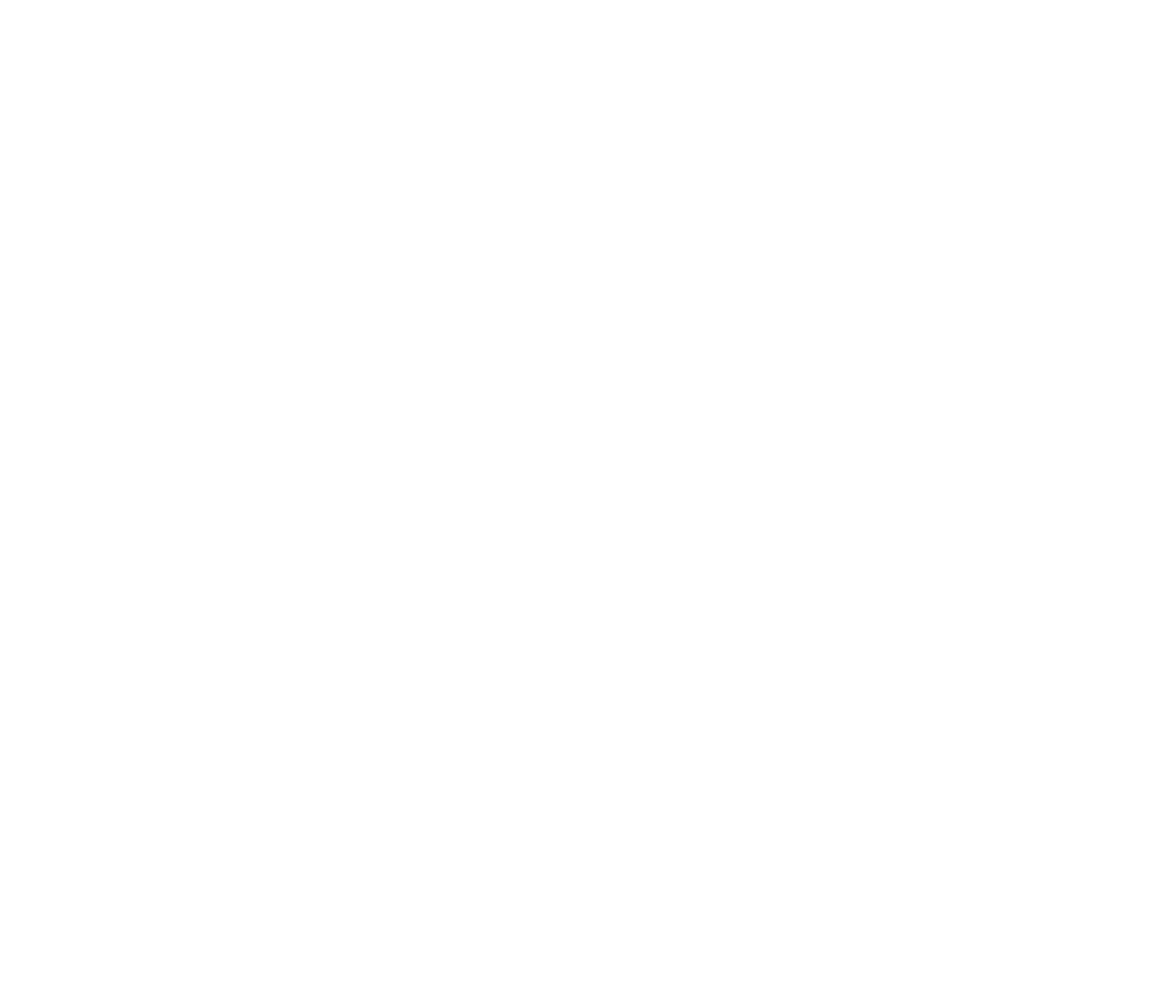
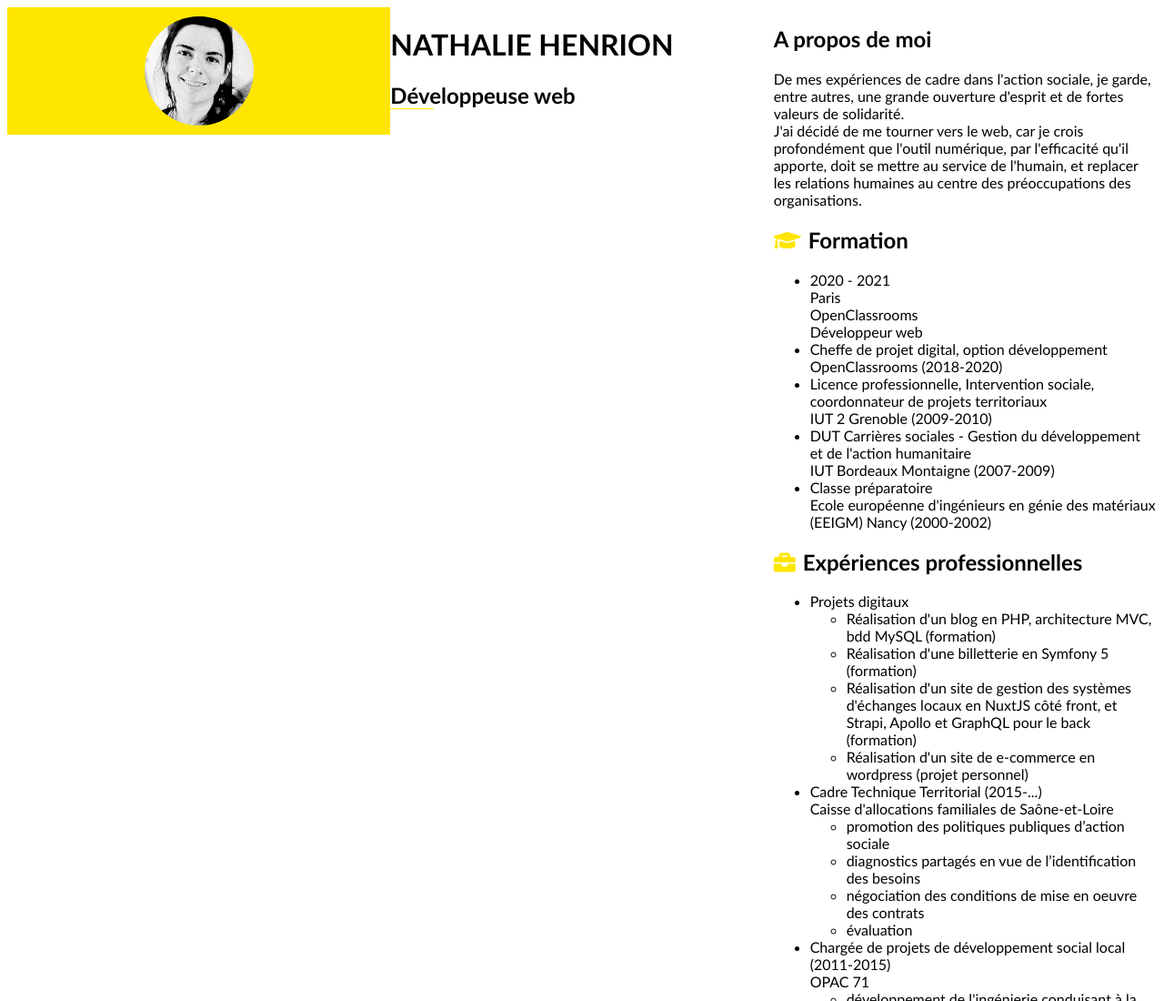
Before and after one commit to Nathalie57/Projet-2, a plain HTML site: page index.html in a window 1280 px wide. Shown: the top 1100 px of the page at 91% size. Before the commit the page ends 800 px from the top, so only its background shows below. Drawn offline with Linux system fonts and the light colour scheme.

Commit message:
semantic tags

```diff
--- a/index.html
+++ b/index.html
@@ -1,12 +1,126 @@
 <!DOCTYPE html>
 <html lang="fr">
+
 <head>
   <meta charset="utf-8">
   <title>Nathalie Henrion</title>
   <meta name="viewport" content="width=device-width, initial-scale=1, user-scalable=no" />
   <link rel="stylesheet" href="main.css" />
+  <link rel="stylesheet" href="https://cdnjs.cloudflare.com/ajax/libs/font-awesome/5.14.0/css/all.min.css"
+    integrity="sha512-1PKOgIY59xJ8Co8+NE6FZ+LOAZKjy+KY8iq0G4B3CyeY6wYHN3yt9PW0XpSriVlkMXe40PTKnXrLnZ9+fkDaog=="
+    crossorigin="anonymous" />
 </head>
+
 <body>
+  <div class="container">
+    <div class="profile">
+      <img class="image" src="profile.png" />
+    </div>
+    <header>
+      <h1>NATHALIE HENRION</h1>
+      <h2>Développeuse web</h2>
+    </header>
+    <main>
+      <section class="about">
+        <h2>A propos de moi</h2>
+        <p>De mes expériences de cadre dans l'action sociale, je garde, entre autres, une grande ouverture d'esprit et
+          de
+          fortes valeurs de solidarité.</br>
+          J'ai décidé de me tourner vers le web, car je crois profondément que l'outil numérique, par l'efficacité qu'il
+          apporte, doit se mettre au service de l'humain, et replacer les relations humaines au centre des
+          préoccupations
+          des organisations.
+        </p>
+      </section>
+      <div class="education">
+        <h2>Formation</h2>
+        <p>
+        <ul>
+          <li>
+            <aside>2020 - 2021</br>Paris</aside>
+            OpenClassrooms</br>Développeur web</br>
+          </li>
+          <li>Cheffe de projet digital, option développement</br>
+            OpenClassrooms (2018-2020)</li>
+          <li>Licence professionnelle, Intervention sociale, coordonnateur de projets territoriaux</br>
+            IUT 2 Grenoble (2009-2010)</li>
+          <li>DUT Carrières sociales - Gestion du développement et de l'action humanitaire</br>
+            IUT Bordeaux Montaigne (2007-2009)</li>
+          <li>Classe préparatoire</br>
+            Ecole européenne d'ingénieurs en génie des matériaux (EEIGM) Nancy (2000-2002)</li>
+        </ul>
+        </p>
+      </div>
+      <div class="work-experience">
+        <h2>Expériences professionnelles</h2>
+        <p>
+        <ul>
+          <li>Projets digitaux</li>
+          <ul>
+            <li>Réalisation d'un blog en PHP, architecture MVC, bdd MySQL (formation)</li>
+            <li>Réalisation d'une billetterie en Symfony 5 (formation)</li>
+            <li>Réalisation d'un site de gestion des systèmes d'échanges locaux en NuxtJS
+              côté front, et Strapi, Apollo et GraphQL pour le back (formation)</li>
+            <li>Réalisation d'un site de e-commerce en wordpress (projet personnel)</li>
+          </ul>
+          <li>Cadre Technique Territorial (2015-...)</br>
+            Caisse d'allocations familiales de Saône-et-Loire</li>
+          <ul>
+            <li>promotion des politiques publiques d’action sociale</li>
+            <li>diagnostics partagés en vue de l’identification des besoins</li>
+            <li>négociation des conditions de mise en oeuvre des contrats</li>
+            <li>évaluation</li>
+          </ul>
+          <li>Chargée de projets de développement social local (2011-2015)</br>
+            OPAC 71</li>
+          <ul>
+            <li>développement de l'ingénierie conduisant à la mise en œuvre de projets dans
+              le domaine de l’économie sociale et solidaire, au bénéfice de l’emploi des
+              habitants : diagnostic, montage du projet, recherche de subventions, suivi et
+              animation</li>
+            <li>mobilisation et mise en dynamique des partenaires, des habitants, des
+              collectivités, sur des projets et des initiatives locales</li>
+          </ul>
+          <li>Chargée de Diagnostic territorial, Animatrice sociale et socioculturelle, Animatrice en ludothèque,
+            Chargée
+            de Projet, Directrice adjointe en centre de vacances (2002 - 2011)</br>
+            Communauté de communes du canton de Pont-de-Veyle, Centre
+            d'animation de Bordeaux Sud, Alliance Française d'Antigua au Guatemala</li>
+        </ul>
+        </p>
+      </div>
+      <div class="recommendation">
+        <h2>Recommandations</h2>
+        <ul>
+          <li>Elodie Pistoia</br>
+            Responsable de territoire - CAF 71</br>
+            Email : elodie.pistoia@cafmacon.cnafmail.fr</li>
+          <li>Fayçal Moumjid</br>
+            Responsable de territoire - CAF 71</br>
+            Email : fayçal.moumjid@cafmacon.cnafmail.fr</li>
+        </ul>
+      </div>
+    </main>
+    <footer>
+      <div class="contact">
+        <h2>Contact</h2>
+        <ul>
+          <li>Email : nathaliehenrion@hotmail.com</li>
+          <li>LinkedIn : in/nathaliehenrion</li>
+          <li>Portfolio : www.nathaliehenrion.fr</li>
+          <li>Github : Nathalie57</li>
+        </ul>
+      </div>
+      <div class="hobby">
+        <h2>Loisirs</h2>
+        <ul>
+          <li>Musique</li>
+          <li>Ski - Snowboard</li>
+          <li>Voyages</li>
+        </ul>
+      </div>
+    </footer>
+  </div>
+</body>
 
-  </body>
 </html>
--- a/main.css
+++ b/main.css
@@ -0,0 +1,88 @@
+:root {
+    --jaune:#FFE600;
+    font-family: 'Gill Sans', 'Gill Sans MT', Calibri, 'Trebuchet MS', sans-serif;
+}
+
+.container {
+    display: grid;
+    grid-template-columns: 1fr;
+    grid-template-rows: 2fr, 1fr, 3fr, 3fr, 2fr, 1fr, 1fr, 1fr;
+}
+
+header h2:after {
+    content: " ";
+    display: block;
+    border-top: 1px solid var(--jaune);
+    width: 3rem;
+}
+
+.profile {
+    background-color: var(--jaune);
+    height: 140px;
+    display: flex;
+    justify-content: center;
+    align-items: center;
+}
+
+.education h2:before {
+    content: "\f19d";
+    font-family: "Font Awesome 5 Free";
+    color: var(--jaune);
+    margin-right: .5rem;
+}
+
+.work-experience h2:before {
+    content: "\f0b1";
+    font-family: "Font Awesome 5 Free";
+    color: var(--jaune);
+    margin-right: .5rem;
+}
+
+.recommendation h2:before {
+    content: "\f303";
+    font-family: "Font Awesome 5 Free";
+    color: var(--jaune);
+    margin-right: .5rem;
+}
+
+.image {
+        border-radius:100px;
+        width:120px;
+        height:120px;
+}
+
+@media (min-width: 700px) {
+    .container {
+        display: grid;
+        grid-template-columns: 1fr 1fr 1fr;
+        grid-template-rows: 1fr 2fr 3fr 1fr;
+    }
+
+    .profile {
+        grid-column: 1/2;
+    }
+
+    .name {
+        grid-column: 2/4;
+    }
+
+    .contact {
+        grid-area: 2/1/3/2;
+    }
+
+    .about {
+        grid-area: 3/1/4/2;
+    }
+
+    .education {
+        grid-area: 2/2/3/4;
+    }
+
+    .work-experience {
+        grid-area: 3/2/4/4;
+    }
+
+    .recommendation {
+        grid-area: 4/2/5/4;
+    }
+}
```
Also changed, not shown: profile.png (added). Lines whose indentation alone changed are shown as unchanged.
